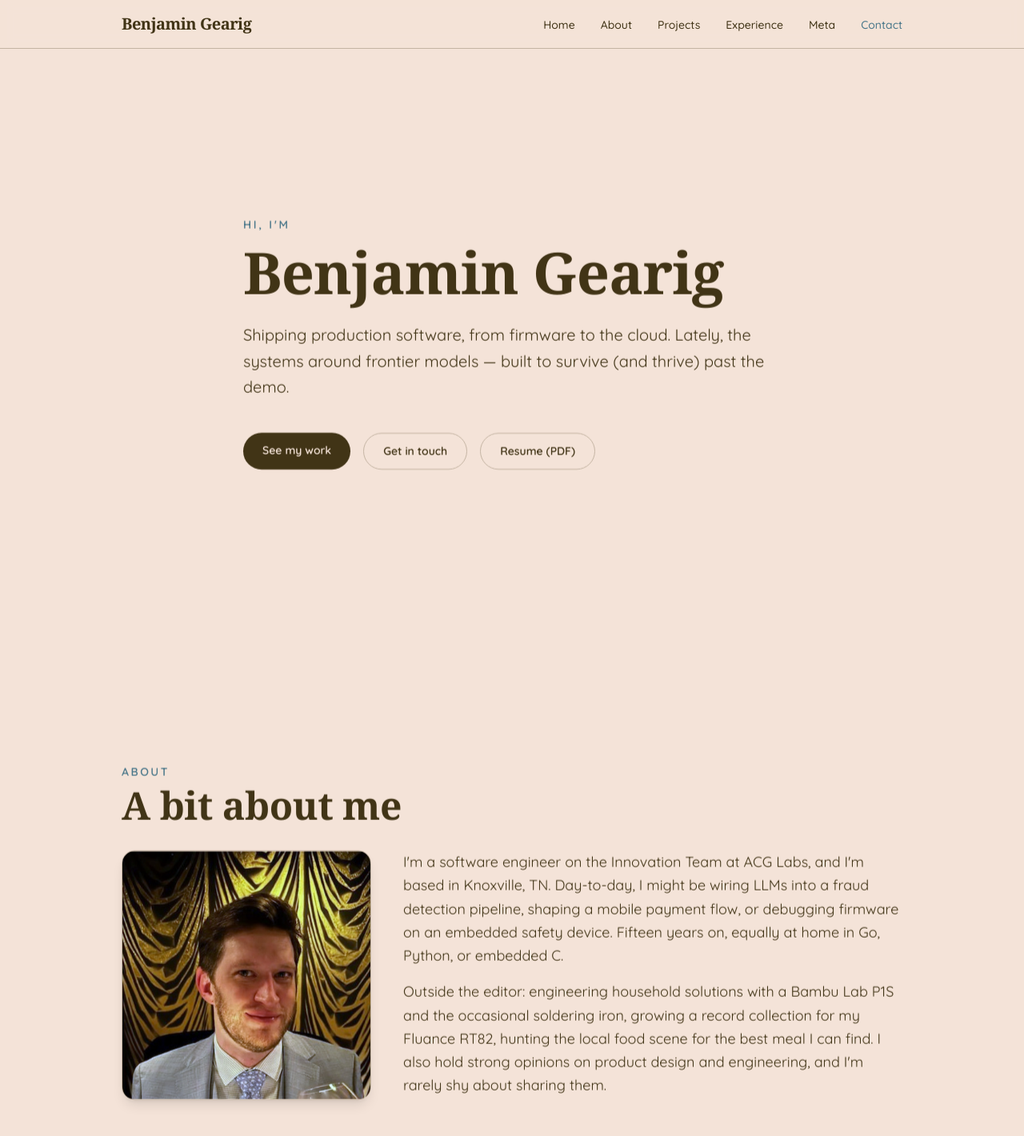
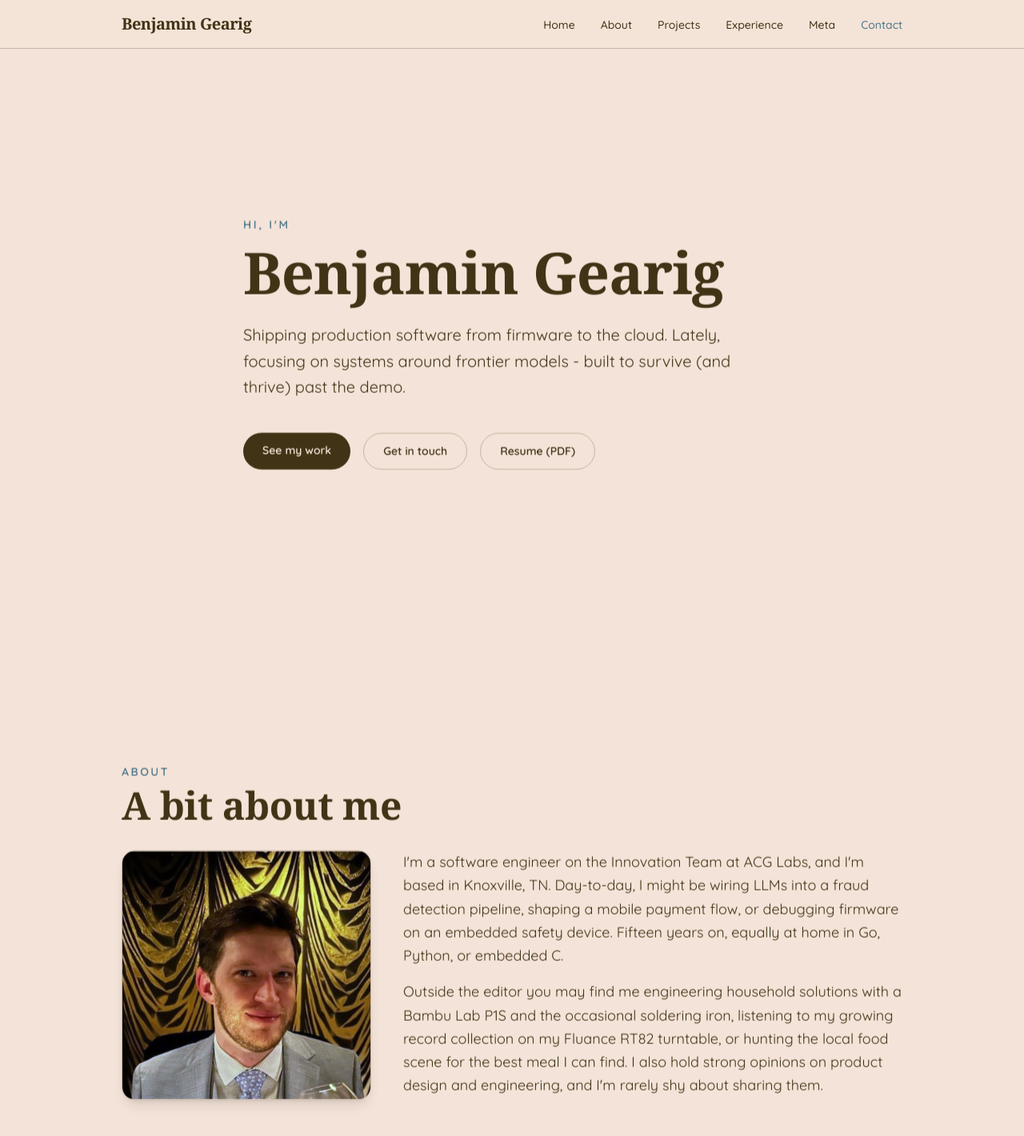
Before and after one commit to bengearig/bengearig-com, a Vue app: page / in a window 1280 px wide. Shown: the top 1420 px of the page at 80% size. Built offline with nearby package versions, Linux system fonts and the light colour scheme; a web font is replaced by a local one.

Commit message:
Fix some grammar

```diff
--- a/src/components/sections/AboutSection.vue
+++ b/src/components/sections/AboutSection.vue
@@ -22,9 +22,9 @@ const photoSrc = `${import.meta.env.BASE_URL}benjamin-gearig.jpg`
           device. Fifteen years on, equally at home in Go, Python, or embedded C.
         </p>
         <p>
-          Outside the editor: engineering household solutions with a Bambu Lab P1S and
-          the occasional soldering iron, growing a record collection for my Fluance RT82,
-          hunting the local food scene for the best meal I can find. I also hold strong
+          Outside the editor you may find me engineering household solutions with a Bambu Lab P1S and
+          the occasional soldering iron, listening to my growing record collection on my Fluance RT82 turntable,
+          or hunting the local food scene for the best meal I can find. I also hold strong
           opinions on product design and engineering, and I'm rarely shy about sharing
           them.
         </p>
--- a/src/components/sections/HeroSection.vue
+++ b/src/components/sections/HeroSection.vue
@@ -19,8 +19,8 @@ const { el } = useReveal()
         Benjamin Gearig
       </h1>
       <p class="mt-6 max-w-2xl text-lg leading-relaxed md:text-xl">
-        Shipping production software, from firmware to the cloud. Lately, the systems
-        around frontier models — built to survive (and thrive) past the demo.
+        Shipping production software from firmware to the cloud. Lately, focusing on systems
+        around frontier models - built to survive (and thrive) past the demo.
       </p>
       <div class="mt-10 flex flex-wrap gap-4">
         <a
```
